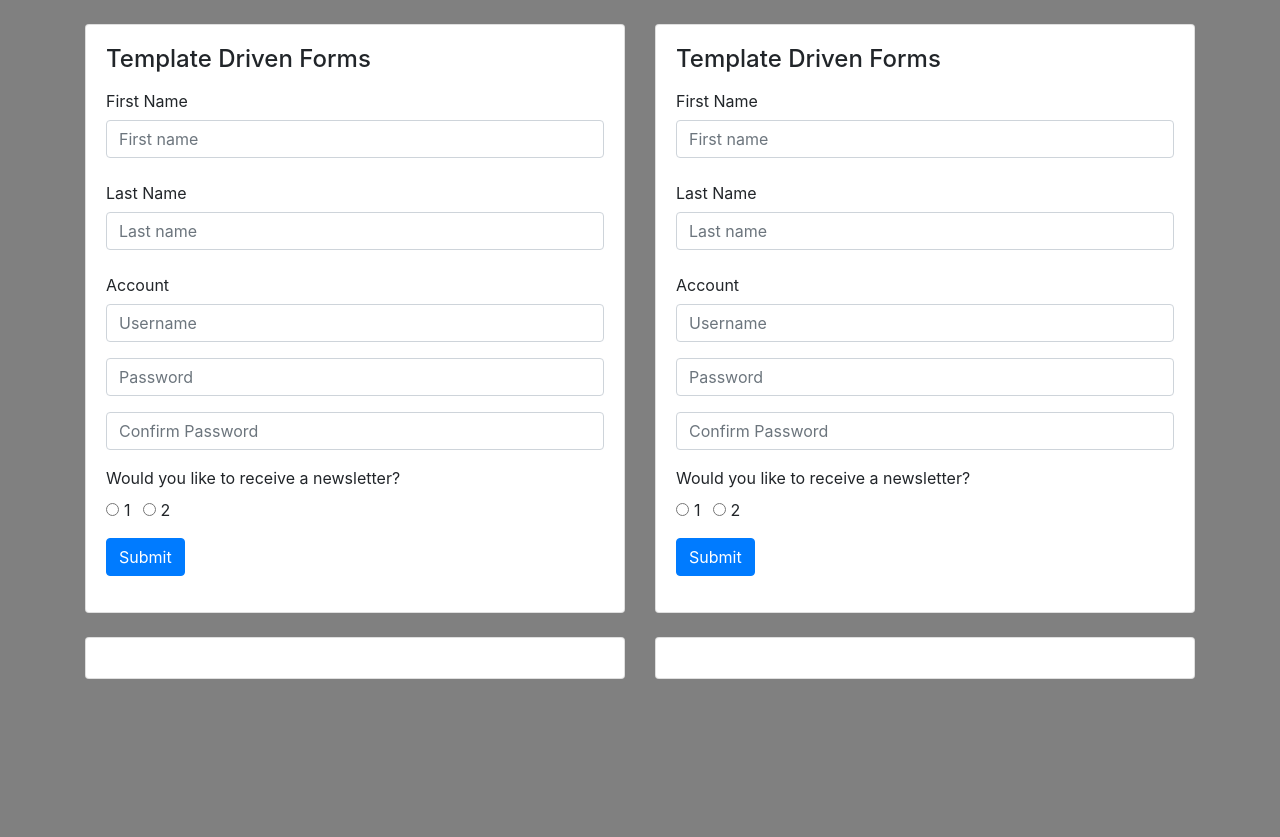
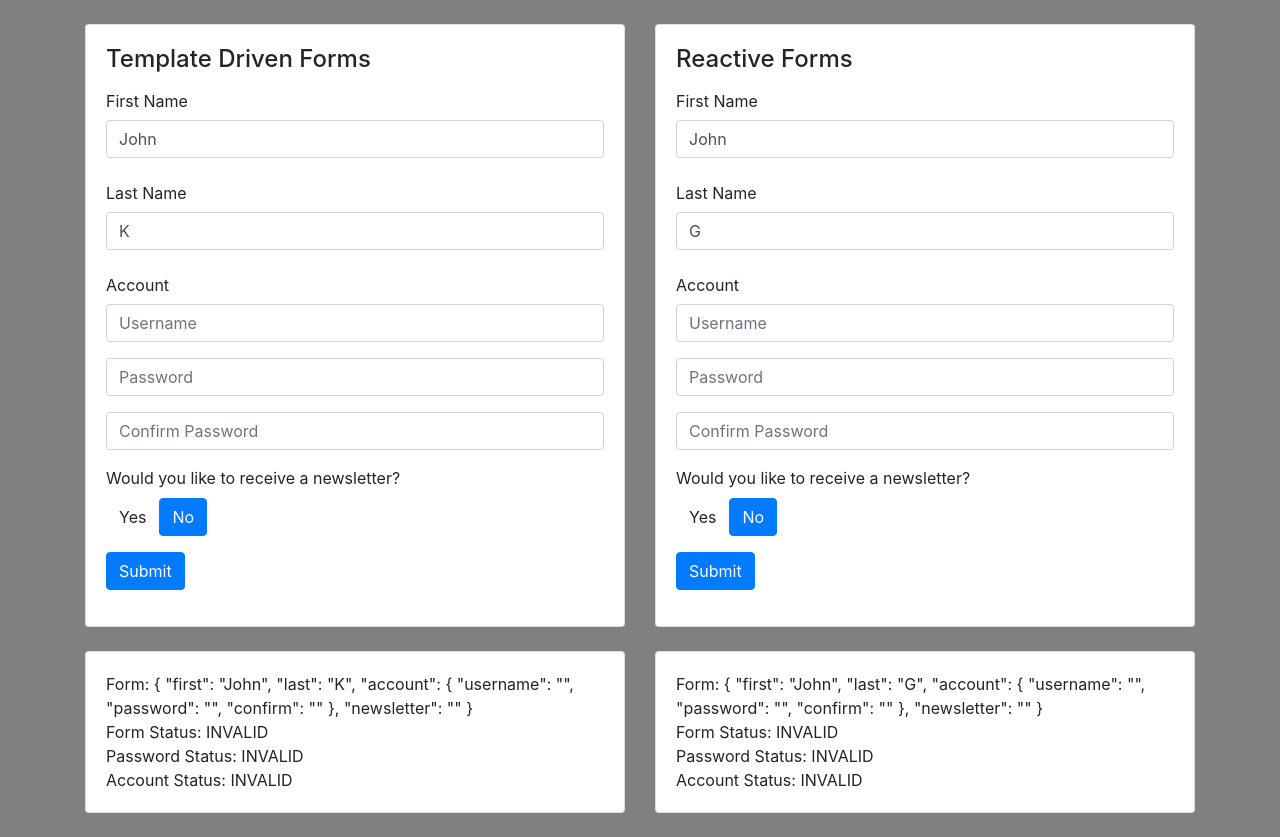
Before and after one commit to gprathuish/angular-forms, an Angular app: page / in a window 1280 px wide. Before the commit the page ends 800 px from the top, so only its background shows below. Built offline with nearby package versions, Linux system fonts and the light colour scheme.

Commit message:
Forms functionality added

```diff
--- a/src/app/reactive-forms/reactive-forms.component.html
+++ b/src/app/reactive-forms/reactive-forms.component.html
@@ -1,40 +1,34 @@
 <div class="card">
   <div class="card-body">
-    <h4>Template Driven Forms</h4>
-    <form novalidate>
+    <h4>Reactive Forms</h4>
+    <form novalidate [formGroup]="form">
       <div class="form-group">
         <label for="firstName" class="col-form-label">First Name</label>
-        <input type="text" class="form-control" id="firstName" name="first" placeholder="First name">
+        <input type="text" class="form-control" id="firstName" formControlName="first" placeholder="First name">
       </div>
       <div class="form-group">
         <label for="lastName" class="col-form-label">Last Name</label>
-        <input type="email" class="form-control" id="lastName" name="last" placeholder="Last name">
+        <input type="email" class="form-control" id="lastName" formControlName="last" placeholder="Last name">
       </div>
 
-      <div>
+      <div formGroupName="account">
         <label class="col-form-label">Account</label>
         <div class="form-group">
-          <input type="email" class="form-control" name="username" placeholder="Username">
+          <input type="email" class="form-control" formControlName="username" placeholder="Username">
         </div>
         <div class="form-group">
-          <input type="email" class="form-control" name="password" placeholder="Password">
+          <input type="email" class="form-control" formControlName="password" placeholder="Password">
         </div>
         <div class="form-group">
-          <input type="email" class="form-control" name="confirm" placeholder="Confirm Password">
+          <input type="email" class="form-control" formControlName="confirm" placeholder="Confirm Password">
         </div>
       </div>
 
       <div class="form-group">
         <label>Would you like to receive a newsletter?</label>
         <br>
-        <div class="form-check form-check-inline">
-          <input class="form-check-input" type="radio" value="yes" name="newsletter" id="inlineRadio1" value="option1">
-          <label class="form-check-label" for="inlineRadio1">1</label>
-        </div>
-        <div class="form-check form-check-inline">
-          <input class="form-check-input" type="radio" value="no" name="newsletter" id="inlineRadio2" value="option2">
-          <label class="form-check-label" for="inlineRadio2">2</label>
-        </div>
+        <app-switch-control formControlName="newsletter"></app-switch-control>
+
       </div>
 
       <div class="form-group">
@@ -46,5 +40,10 @@
 
 <br>
 <div class="card">
-  <div class="card-body"></div>
+  <div class="card-body">
+    Form: {{ form.value | json}} <br>
+    Form Status: {{form.status}} <br>
+    Password Status: {{form.get('account.password').status}} <br>
+    Account Status: {{form.get('account').status}}
+  </div>
 </div>
--- a/src/app/reactive-forms/reactive-forms.component.ts
+++ b/src/app/reactive-forms/reactive-forms.component.ts
@@ -1,13 +1,46 @@
 import { Component, OnInit } from '@angular/core';
+import { FormGroup, FormControl, FormBuilder, Validators, AbstractControl } from '@angular/forms';
 
+function passwordMatcher(c: AbstractControl){
+  return c.get('password').value === c.get('confirm').value ? null : {'nomatch': true}
+
+}
 @Component({
   selector: 'app-reactive-forms',
   templateUrl: './reactive-forms.component.html',
   styleUrls: ['./reactive-forms.component.css']
 })
 export class ReactiveFormsComponent implements OnInit {
+  // Creating form use FormGroup, FormControl
+  // form = new FormGroup({
+  //   first: new FormControl(),
+  //   last: new FormControl(),
+  //   username: new FormControl(),
+  //   password: new FormControl(),
+  //   confirm: new FormControl(),
+  //   newsletter: new FormControl()
+  // });
 
-  constructor() { }
+  form: FormGroup;
+
+  constructor(private fb: FormBuilder) {
+    this.form = this.fb.group({
+      first: null,
+      last: 'K',
+      account: this.fb.group({
+        username: '',
+        password: ['', Validators.required],
+        confirm: ['', Validators.required],
+      }, {validators: passwordMatcher}),
+      newsletter: ['', Validators.required]
+    })
+
+    // to set single value in form
+    this.form.get('first').setValue('Krish');
+
+    // to set multiple values in form
+    this.form.patchValue({first: 'John', last: 'G', username: 'prathuish'})
+  }
 
   ngOnInit() {
   }
--- /dev/null
+++ b/src/app/switch-control/switch-control.component.html
@@ -0,0 +1,2 @@
+<button class="btn btn-default" [class.btn-primary]="isOn" (click)="toggle(true)">Yes</button>
+<button class="btn btn-default" [class.btn-primary]="!isOn" (click)="toggle(false)">No</button>
--- /dev/null
+++ b/src/app/switch-control/switch-control.component.ts
@@ -0,0 +1,31 @@
+import { Component, OnInit } from '@angular/core';
+import { AbstractControl, NG_VALUE_ACCESSOR, ControlValueAccessor } from '@angular/forms';
+
+@Component({
+  selector: 'app-switch-control',
+  templateUrl: './switch-control.component.html',
+  styleUrls: ['./switch-control.component.css'],
+  providers: [
+    {provide: NG_VALUE_ACCESSOR, multi: true, useExisting: SwitchControlComponent}
+  ]
+})
+export class SwitchControlComponent implements ControlValueAccessor {
+  isOn: boolean;
+  _onChange: (value: any) => void;
+  constructor() { }
+
+  writeValue(value: any){
+    this.isOn = !!value;
+  }
+
+  registerOnChange(fn: (value: any) => void){
+    this._onChange = fn;
+  }
+
+  registerOnTouched(){}
+
+  toggle(isOn: boolean){
+    this.isOn = isOn;
+    this._onChange(isOn);
+  }
+}
--- a/src/app/template-driven-forms/template-driven-forms.component.html
+++ b/src/app/template-driven-forms/template-driven-forms.component.html
@@ -1,40 +1,33 @@
 <div class="card">
   <div class="card-body">
     <h4>Template Driven Forms</h4>
-    <form novalidate>
+    <form novalidate #f="ngForm">
       <div class="form-group">
         <label for="firstName" class="col-form-label">First Name</label>
-        <input type="text" class="form-control" id="firstName" name="first" placeholder="First name">
+        <input type="text" class="form-control" id="firstName" [ngModel]="name.first" name="first" placeholder="First name">
       </div>
       <div class="form-group">
         <label for="lastName" class="col-form-label">Last Name</label>
-        <input type="email" class="form-control" id="lastName" name="last" placeholder="Last name">
+        <input type="email" class="form-control" id="lastName" [ngModel]="name.last" name="last" placeholder="Last name">
       </div>
 
-      <div>
+      <div ngModelGroup="account" password-matcher #account="ngModelGroup">
         <label class="col-form-label">Account</label>
         <div class="form-group">
-          <input type="email" class="form-control" name="username" placeholder="Username">
+          <input type="email" class="form-control" ngModel name="username" placeholder="Username">
         </div>
         <div class="form-group">
-          <input type="email" class="form-control" name="password" placeholder="Password">
+          <input type="email" class="form-control" ngModel name="password" placeholder="Password" required #password="ngModel">
         </div>
         <div class="form-group">
-          <input type="email" class="form-control" name="confirm" placeholder="Confirm Password">
+          <input type="email" class="form-control" ngModel name="confirm" placeholder="Confirm Password" required>
         </div>
       </div>
 
       <div class="form-group">
         <label>Would you like to receive a newsletter?</label>
         <br>
-        <div class="form-check form-check-inline">
-          <input class="form-check-input" type="radio" value="yes" name="newsletter" id="inlineRadio1" value="option1">
-          <label class="form-check-label" for="inlineRadio1">1</label>
-        </div>
-        <div class="form-check form-check-inline">
-          <input class="form-check-input" type="radio" value="no" name="newsletter" id="inlineRadio2" value="option2">
-          <label class="form-check-label" for="inlineRadio2">2</label>
-        </div>
+        <app-switch-control name="newsletter" ngModel></app-switch-control>
       </div>
 
       <div class="form-group">
@@ -47,5 +40,10 @@
 
 <br>
 <div class="card">
-  <div class="card-body"></div>
+  <div class="card-body">
+    Form: {{f.value | json}} <br>
+    Form Status: {{ f.status}} <br>
+    Password Status: {{password.status}} <br>
+    Account Status: {{account.status}}
+  </div>
 </div>
--- a/src/app/template-driven-forms/template-driven-forms.component.ts
+++ b/src/app/template-driven-forms/template-driven-forms.component.ts
@@ -1,4 +1,21 @@
-import { Component, OnInit } from '@angular/core';
+import { Component, OnInit, Directive } from '@angular/core';
+import { NG_VALIDATORS, AbstractControl } from '@angular/forms';
+
+function passwordMatcher(c: AbstractControl){
+  if(!c.get('password') || !c.get('confirm')) return null;
+  return c.get('password').value === c.get('confirm').value ? null : {'nomatch': true}
+}
+
+@Directive({
+  selector: '[password-matcher]',
+  providers: [
+    {provide: NG_VALIDATORS, multi: true, useValue: passwordMatcher}
+  ]
+
+})
+export class PasswordMatcher{
+
+}
 
 @Component({
   selector: 'app-template-driven-forms',
@@ -6,8 +23,10 @@ import { Component, OnInit } from '@angular/core';
   styleUrls: ['./template-driven-forms.component.css']
 })
 export class TemplateDrivenFormsComponent implements OnInit {
-
-  constructor() { }
+  name;
+  constructor() {
+    this.name = {first: 'John', last: 'K'}
+  }
 
   ngOnInit() {
   }
```
Also changed, not shown: src/app/app.module.ts (+9 -4 lines), src/app/switch-control/switch-control.component.css (added), 1 other file (tests, documents, lock files or other folders).
